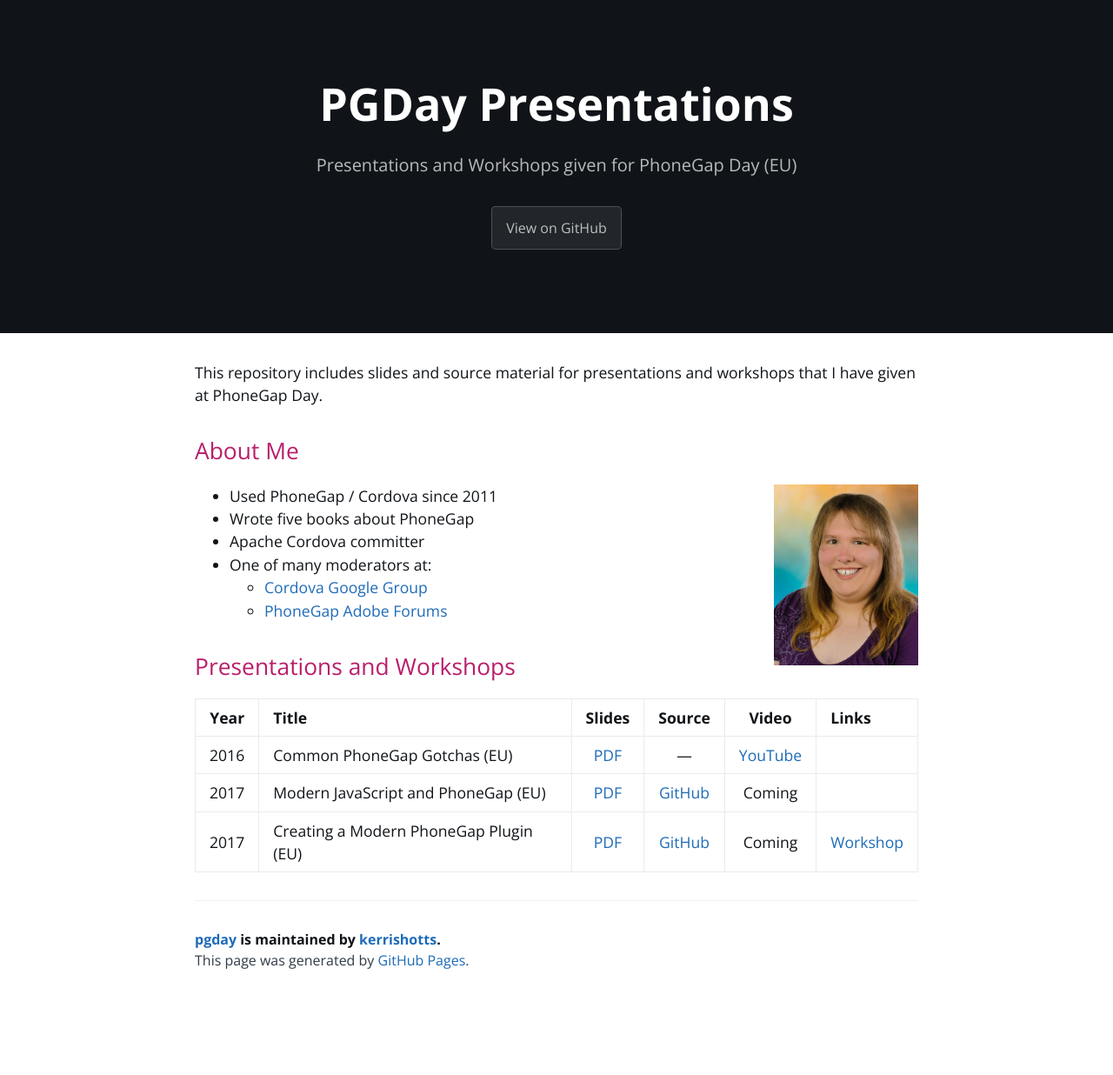
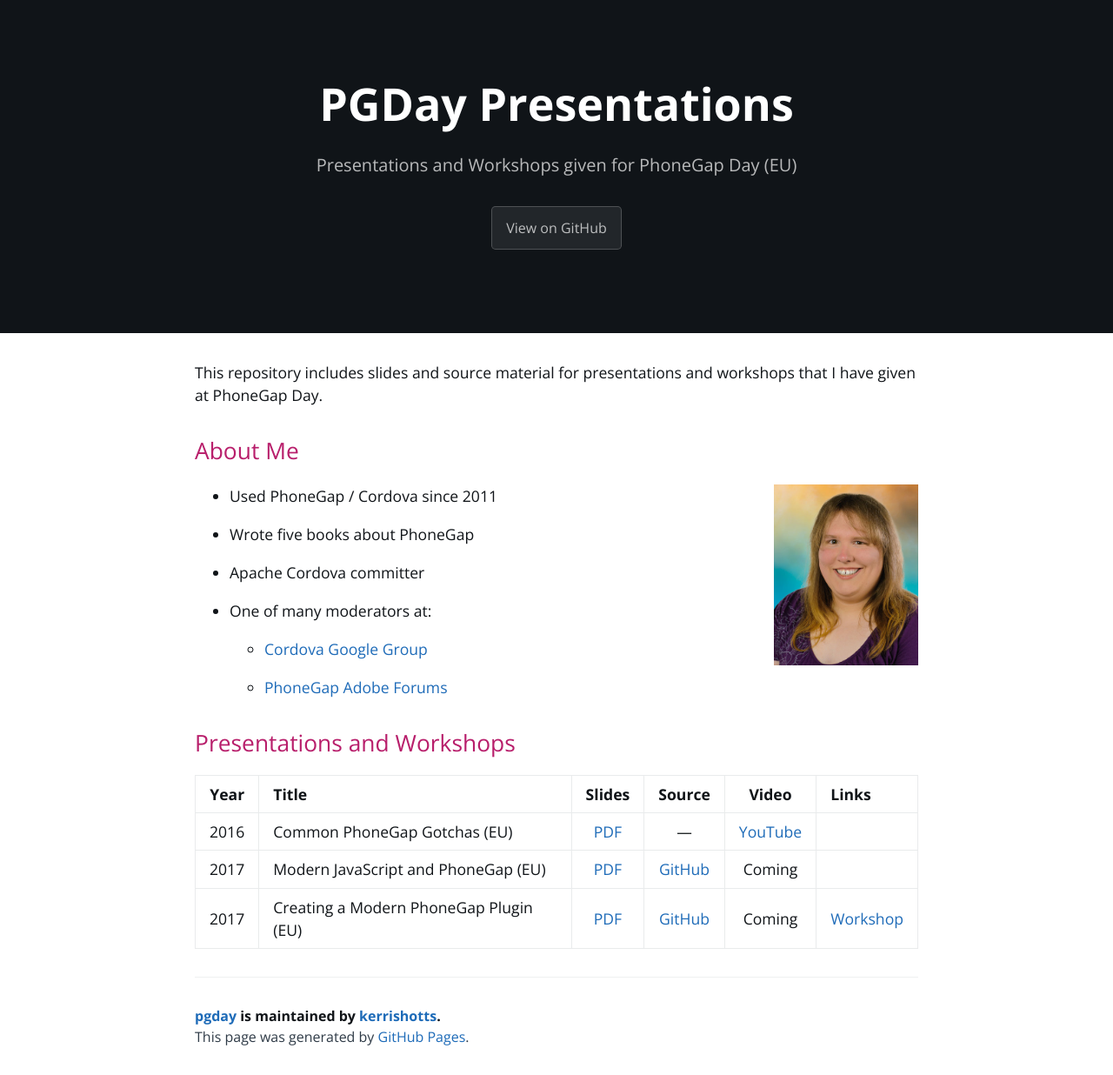
Before and after one commit to kerrishotts/pgday, a Jekyll site: the page built from index.md, in a window 1280 px wide. Shown: the whole page at 87% size. Built offline with Jekyll 4.4.1, drawn with Linux system fonts in a browser that asks for light colours; before the commit the page ends 1148 px from its top, so only the background shows below that.

Commit message:
tweaks to style

```diff
--- a/assets/css/style.scss
+++ b/assets/css/style.scss
@@ -14,3 +14,15 @@
 
 
 @import "{{ site.theme }}";
+
+.main-content table {
+    display: table;
+}
+
+.main-content li {
+    margin-bottom: 1em;
+}
+
+.main-content li ul {
+    margin-top: 1em !important;
+}
```
